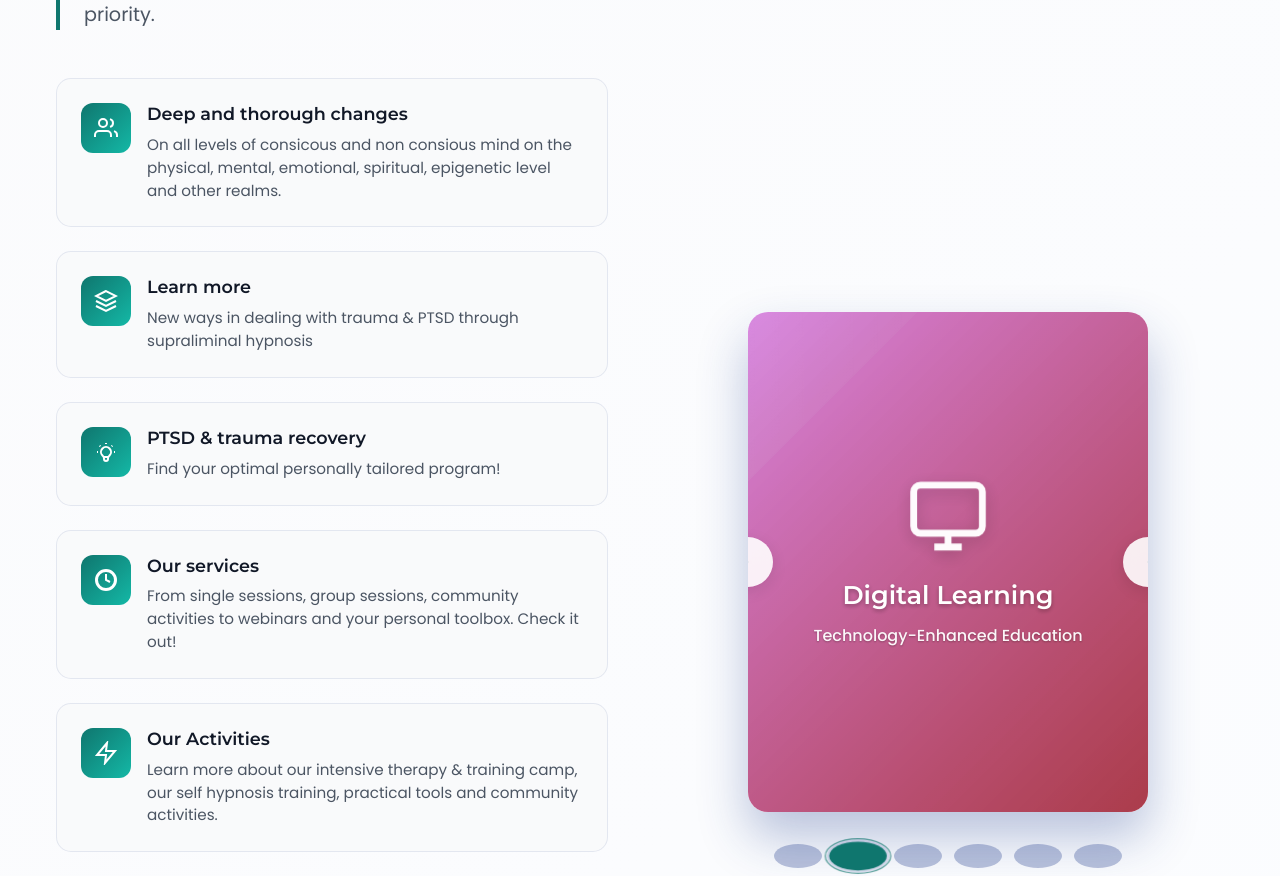
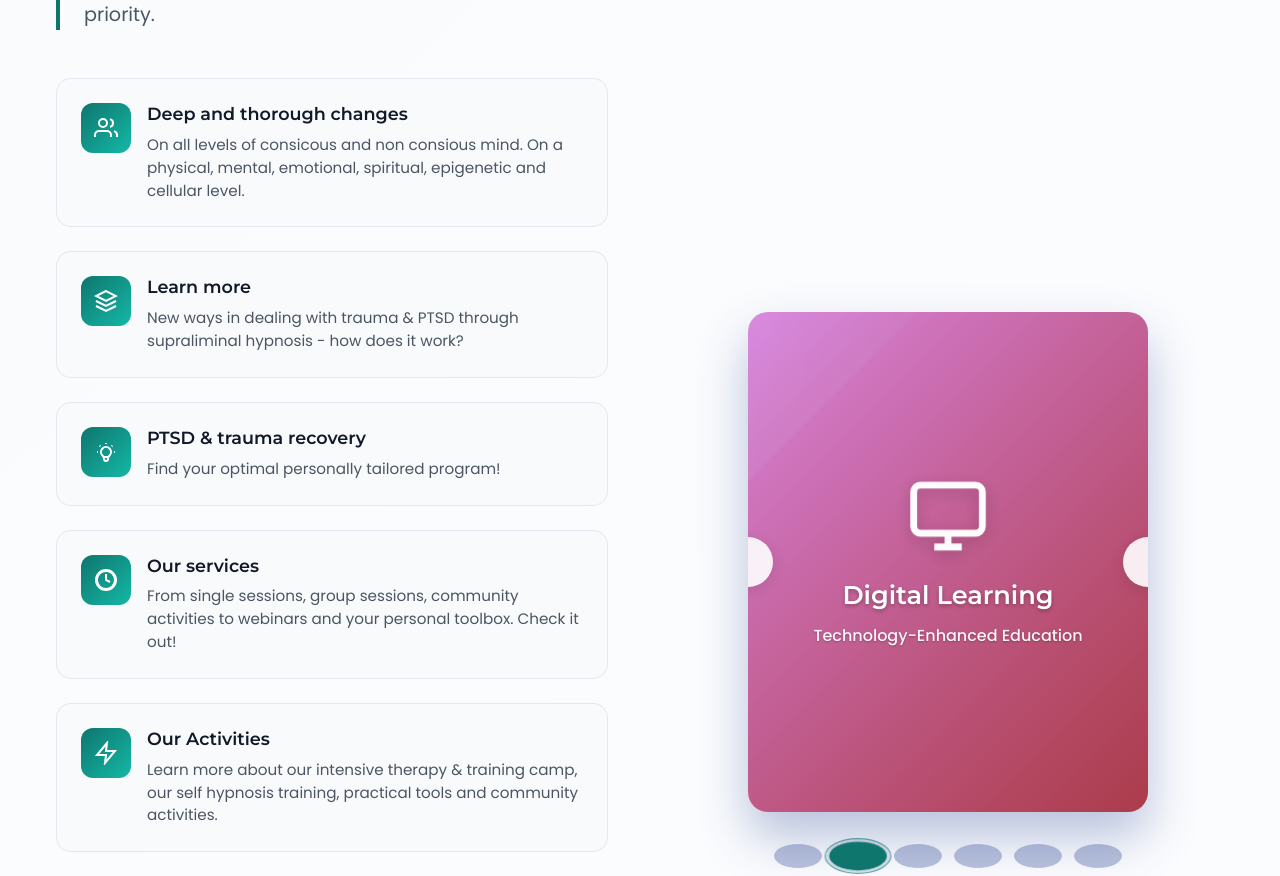
Before and after one commit to EngrE/Web, a React (Vite) app: page / in a window 1280 px wide. Shown: the part 2480-3356 px from the top of the page. Built offline with nearby package versions, Linux system fonts and the light colour scheme.

Commit message:
learn more

```diff
--- a/src/components/Vision.jsx
+++ b/src/components/Vision.jsx
@@ -15,7 +15,7 @@ const Vision = () => {
         </svg>
       ),
       title: "Deep and thorough changes",
-      description: " On all levels of consicous and non consious mind on the physical, mental, emotional, spiritual, epigenetic level and other realms."
+      description: " On all levels of consicous and non consious mind. On a physical, mental, emotional, spiritual, epigenetic and cellular level."
     },
     {
       icon: (
@@ -26,7 +26,7 @@ const Vision = () => {
         </svg>
       ),
       title: "Learn more",
-      description: "New ways in dealing with trauma & PTSD through supraliminal hypnosis"
+      description: "New ways in dealing with trauma & PTSD through supraliminal hypnosis - how does it work?"
     },
     {
       icon: (
```
